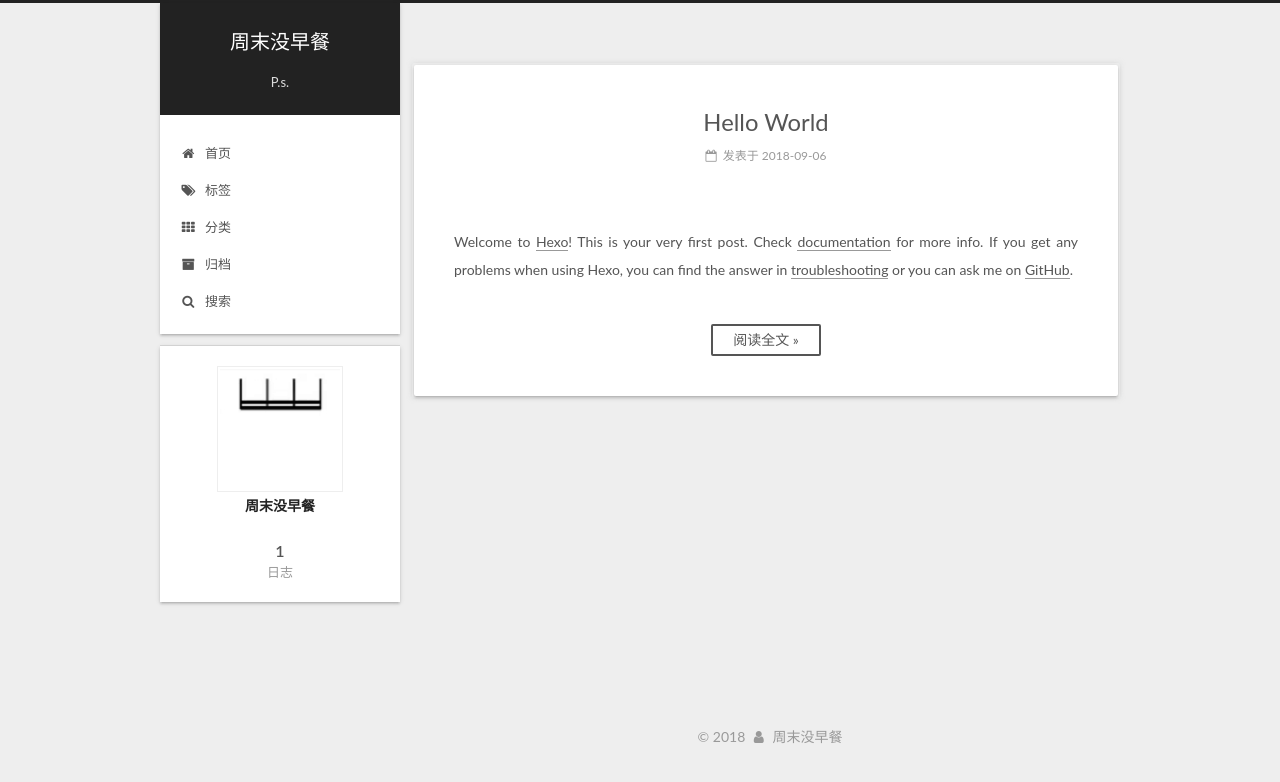
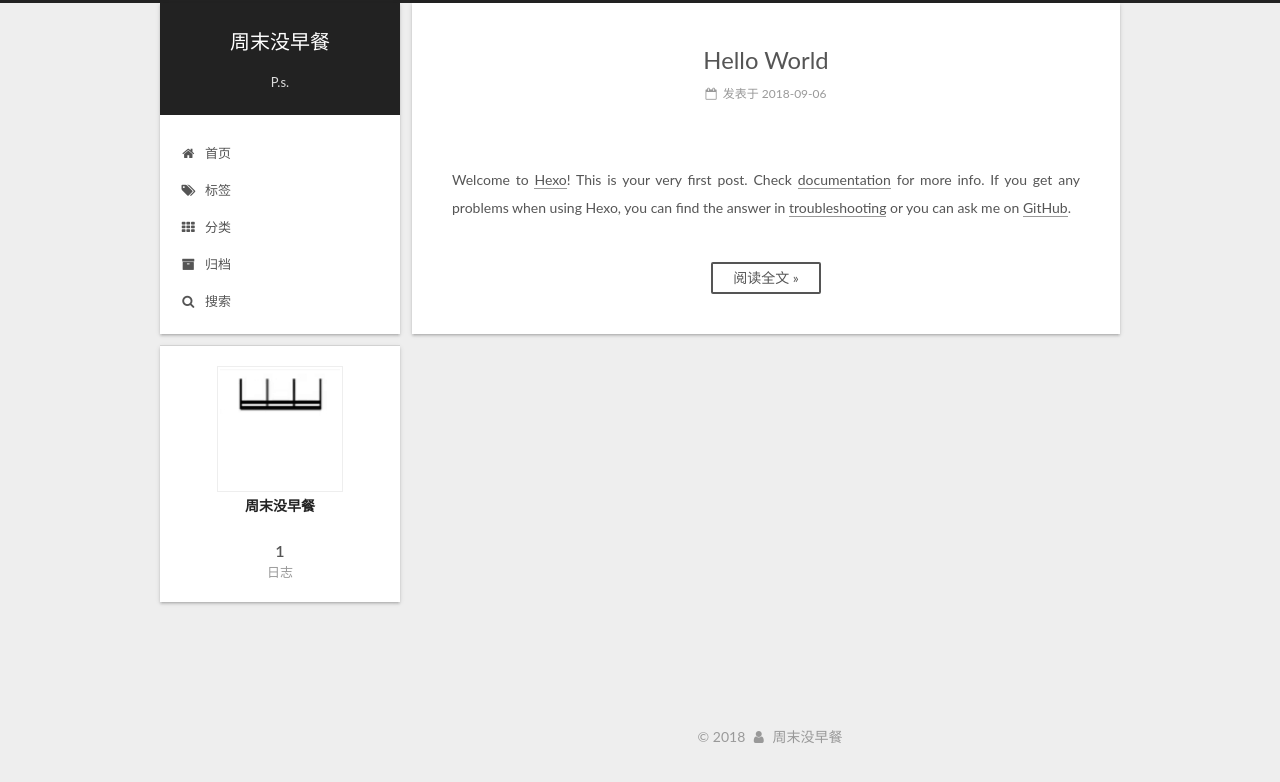
Before and after one commit to 1085112433/p.s, a plain HTML site: page index.html in a window 1280 px wide. Drawn offline with Linux system fonts and the light colour scheme.

Commit message:
Site updated: 2018-09-07 12:23:24

```diff
--- a/css/main.css
+++ b/css/main.css
@@ -1823,7 +1823,7 @@ pre .javascript .function {
   width: 4px;
   height: 4px;
   border-radius: 50%;
-  background: #fcd0bd;
+  background: #d7abff;
 }
 .links-of-blogroll {
   font-size: 13px;
@@ -3121,14 +3121,3 @@ pre .javascript .function {
     margin: 8px 0 0;
   }
 }
-.post {
-  margin-top: 60px;
-  margin-bottom: 60px;
-  padding: 2px;
-  border-radius: 2px;
-  -webkit-box-shadow: 0 0 5px rgba(202,203,203,0.5);
-  -moz-box-shadow: 0 0 5px rgba(202,203,204,0.5);
-}
-.post .post-block {
-  border-radius: 2px;
-}
```
